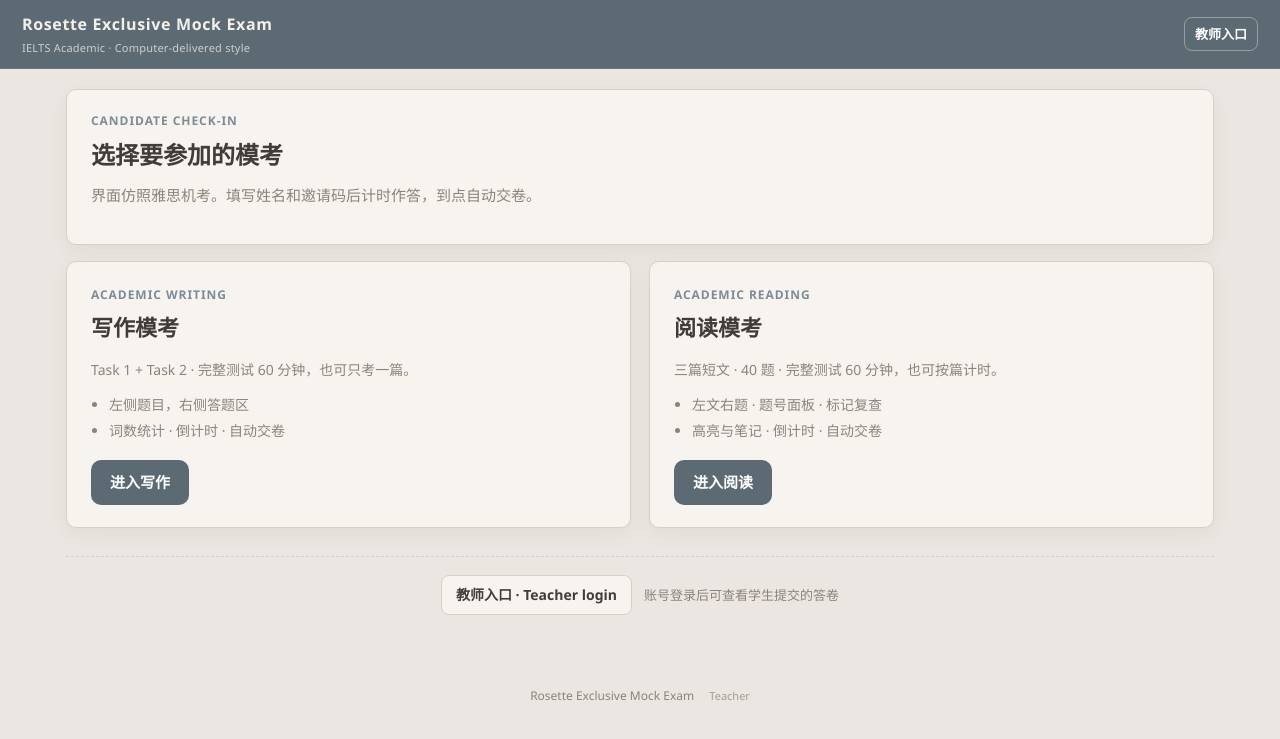
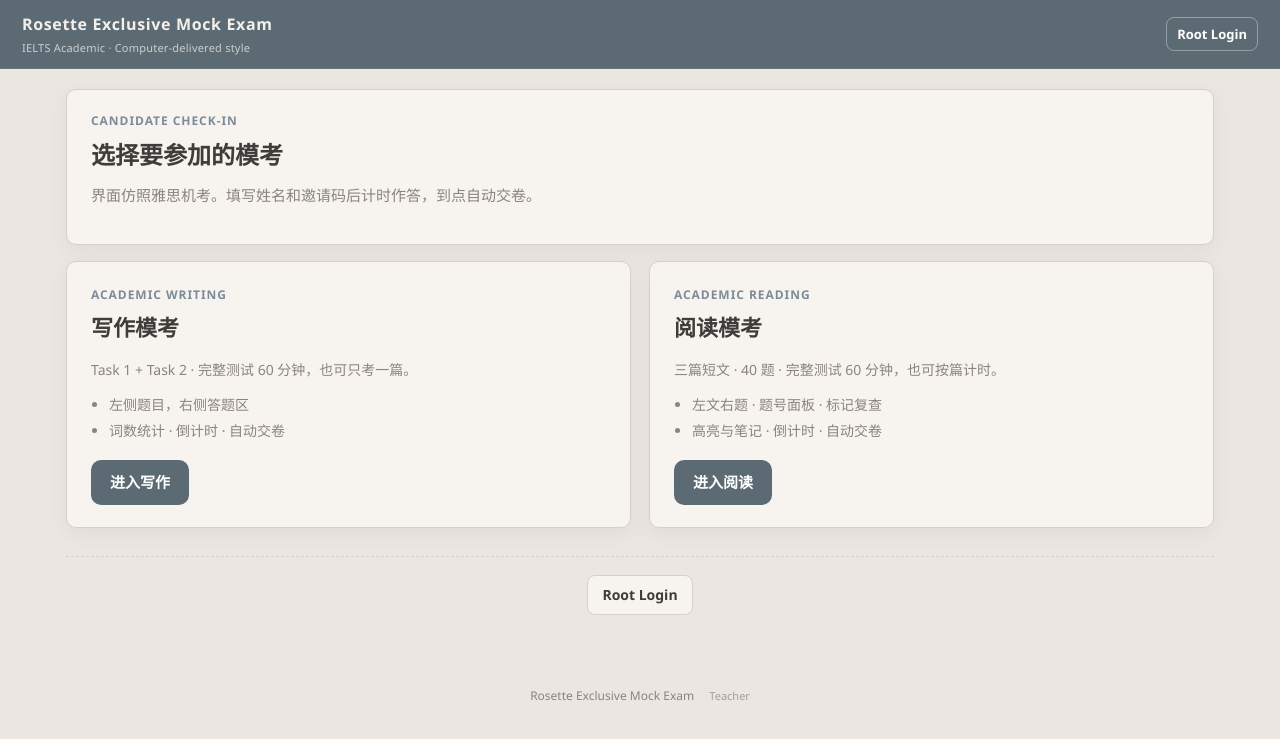
Before and after one commit to rootgrovesgo-cmd/ielts-writing-mock, a Flask app: page / in a window 1280 px wide. Shown: the top 739 px of the page. Run offline with Flask 3, Linux system fonts and the light colour scheme.

Commit message:
Rename teacher entry to Root Login and drop the hint

```diff
--- a/templates/exam.html
+++ b/templates/exam.html
@@ -71,8 +71,7 @@
       <p class="hint" style="margin-top:14px">Task 1 ≥ 150 words · Task 2 ≥ 250 words. The test auto-submits when time is up.</p>
       <div class="teacher-entry">
         <a class="btn ghost" href="/">返回首页</a>
-        <a class="btn ghost" href="/admin">教师入口 · Teacher login</a>
-        <span class="hint">账号登录后可查看学生提交的答卷</span>
+        <a class="btn ghost" href="/admin">Root Login</a>
       </div>
     </section>
 
--- a/templates/hub.html
+++ b/templates/hub.html
@@ -13,7 +13,7 @@
       <div class="brand-sub">IELTS Academic · Computer-delivered style</div>
     </div>
     <div class="meta">
-      <a class="btn secondary sm" href="/admin">教师入口</a>
+      <a class="btn secondary sm" href="/admin">Root Login</a>
     </div>
   </header>
 
@@ -48,8 +48,7 @@
     </div>
 
     <div class="teacher-entry">
-      <a class="btn ghost" href="/admin">教师入口 · Teacher login</a>
-      <span class="hint">账号登录后可查看学生提交的答卷</span>
+      <a class="btn ghost" href="/admin">Root Login</a>
     </div>
   </main>
 
--- a/templates/reading.html
+++ b/templates/reading.html
@@ -71,8 +71,7 @@
       <p class="hint" style="margin-top:14px">There are 40 questions. Each question carries one mark. The test auto-submits when time is up. Answers are not shown after you submit.</p>
       <div class="teacher-entry">
         <a class="btn ghost" href="/">返回首页</a>
-        <a class="btn ghost" href="/admin">教师入口 · Teacher login</a>
-        <span class="hint">账号登录后可查看学生提交的答卷</span>
+        <a class="btn ghost" href="/admin">Root Login</a>
       </div>
     </section>
   </main>
```
